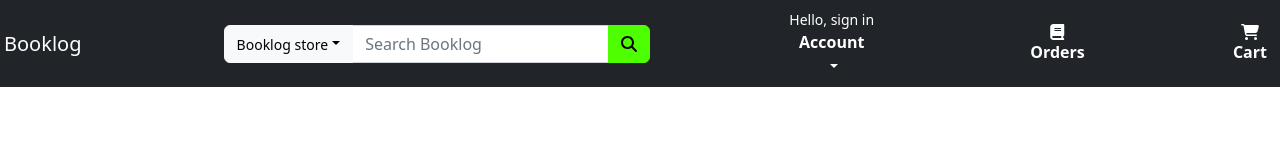
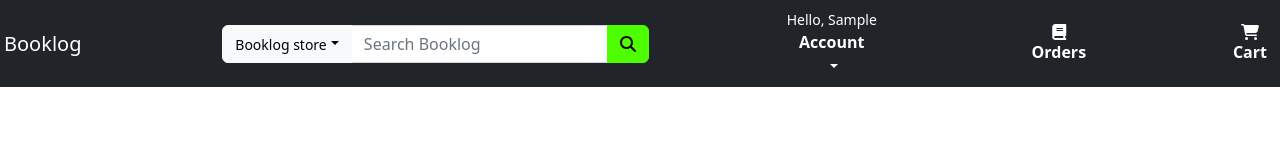
Before and after one commit to AllisonOge/booklog-app, a React (Create React App) app: page /signin in a window 1280 px wide. Shown: the top 160 px of the page. Built offline with nearby package versions, Linux system fonts and the light colour scheme; no server answers; sample sign-in values are in the browser's storage.

Commit message:
added navigation component

```diff
--- a/src/components/Navigation.js
+++ b/src/components/Navigation.js
@@ -1,54 +1,127 @@
-import { faBook, faCartShopping, faSearch } from "@fortawesome/free-solid-svg-icons";
+import { Link, Navigate } from "react-router-dom";
+import {
+  faBook,
+  faCartShopping,
+  faSearch,
+} from "@fortawesome/free-solid-svg-icons";
 import { FontAwesomeIcon } from "@fortawesome/react-fontawesome";
+import { useAuthState } from "react-firebase-hooks/auth";
+import { auth } from "../firebase-config";
 
 const Navigation = () => {
+  const [user, loading, error] = useAuthState(auth);
+
+  const showStoreDropDown = () => {
+    const bookStore = document.getElementById("bookstore");
+    let classList = bookStore.classList;
+
+    if (Array.from(classList).filter((c) => c == "show").length == 0)
+      classList.add("show");
+
+    classList = bookStore.nextElementSibling.classList;
+    if (Array.from(classList).filter((c) => c == "show").length == 0) {
+      classList.add("show");
+      bookStore.nextElementSibling.setAttribute(
+        "style",
+        "position: absolute; inset: 0px auto auto 0px; margin: 0px; transform: translate(0px, 20px);"
+      );
+    }
+  };
+  const removeStoreDropDown = () => {
+    const bookStore = document.getElementById("bookstore");
+    let classList = bookStore.classList;
+
+    if (!(Array.from(classList).filter((c) => c == "show").length == 0)) {
+      classList.remove("show");
+    }
+
+    classList = bookStore.nextElementSibling.classList;
+    if (!(Array.from(classList).filter((c) => c == "show").length == 0)) {
+      classList.remove("show");
+      bookStore.removeAttribute("style");
+    }
+  };
+
+  // FIXME: use mouse enter and leave events
+  const handleClick2 = () => {
+    const user = document.getElementById("user");
+
+    const classList1 = user.classList;
+    if (Array.from(classList1).filter((c) => c == "show").length == 0)
+      classList1.add("show");
+    else classList1.remove("show");
+
+    const classList2 = user.nextElementSibling.classList;
+    if (Array.from(classList2).filter((c) => c == "show").length == 0) {
+      classList2.add("show");
+      user.nextElementSibling.setAttribute(
+        "style",
+        "position: absolute; inset: 0px auto auto 0px; margin: 0px; transform: translate(0px, 50px);"
+      );
+    } else {
+      classList2.remove("show");
+      user.removeAttribute("style");
+    }
+  };
+
+  const signOut = () => {
+    user.signOut();
+    const navigate = Navigate();
+    navigate("/signin");
+  };
+
   return (
     <header className="container-fluid">
       <main className="row">
         <nav className="navbar bg-dark navbar-dark justify-content-around justify-content-md-between flex-nowrap">
           {/* <!--       logo --> */}
-          <a href="#" className="d-none d-md-block navbar-brand ms-1">
+          <Link to="" className="d-none d-md-block navbar-brand ms-1">
             Booklog
-          </a>
+          </Link>
           {/* <!--       search form --> */}
-          <form className="d-flex mx-1" role="search">
+          <form className="d-flex mx-1">
             <div className="input-group">
-              <button className="input-group-text btn btn-light">
+              <button
+                type="button"
+                className="input-group-text btn btn-light"
+                onMouseEnter={showStoreDropDown}
+                onMouseLeave={removeStoreDropDown}
+              >
                 <li className="nav-link dropdown">
-                  <a
-                    href="#"
+                  <Link
+                    id="bookstore"
                     className="nav-link dropdown-toggle"
                     role="button"
                     data-bs-toggle="dropdown"
                     aria-expanded="false"
                   >
                     <small>Booklog store</small>
-                  </a>
+                  </Link>
                   <ul className="dropdown-menu">
                     <li className="dropdown-item">
-                      <a href="#" className="nav-link">
+                      <Link to="" className="nav-link">
                         Category 1
-                      </a>
+                      </Link>
                     </li>
                     <li className="dropdown-item">
-                      <a href="#" className="nav-link">
+                      <Link to="" className="nav-link">
                         Category 2
-                      </a>
+                      </Link>
                     </li>
                     <li className="dropdown-item">
-                      <a href="#" className="nav-link">
+                      <Link to="" className="nav-link">
                         Category 3
-                      </a>
+                      </Link>
                     </li>
                     <li className="dropdown-item">
-                      <a href="#" className="nav-link">
+                      <Link to="" className="nav-link">
                         Category 4
-                      </a>
+                      </Link>
                     </li>
                     <li className="dropdown-item">
-                      <a href="#" className="nav-link">
+                      <Link to="" className="nav-link">
                         Category 5
-                      </a>
+                      </Link>
                     </li>
                   </ul>
                 </li>
@@ -68,34 +141,49 @@
             </div>
           </form>
           {/* <!--       user account --> */}
-          <button className="d-none d-md-block btn btn-dark dropdown py-0 me-2">
-            <a
-              href="#"
+          <button
+            className="d-none d-md-block btn btn-dark dropdown py-0 me-2"
+            onMouseEnter={handleClick2}
+          >
+            <Link
+              id="user"
               className="nav-link dropdown-toggle"
               role="button"
               data-bs-toggle="dropdown"
               aria-expanded="false"
             >
               <div className="d-flex flex-column justify-content-center">
-                <small>Hello, sign in</small>
+                <small>
+                  Hello,{" "}
+                  {user && !loading
+                    ? user?.displayName
+                      ? user.displayName.split(" ")[0]
+                      : "User"
+                    : "sign in"}
+                </small>
                 <strong>Account</strong>
               </div>
-            </a>
+            </Link>
             <ul className="dropdown-menu">
               <li className="dropdown-item">
-                <a href="#" className="nav-link">
+                <Link to="" className="nav-link">
                   Account
-                </a>
+                </Link>
               </li>
               <li className="dropdown-item">
-                <a href="#" className="nav-link">
+                <Link to="" className="nav-link">
                   Orders
-                </a>
+                </Link>
               </li>
               <li className="dropdown-item">
-                <a href="#" className="nav-link">
+                <Link to="" className="nav-link">
                   Library
-                </a>
+                </Link>
+              </li>
+              <li className="dropdown-item">
+                <Link to="" className="nav-link" onClick={signOut}>
+                  Sign Out
+                </Link>
               </li>
             </ul>
           </button>
@@ -109,7 +197,7 @@
           {/* <!--       carts --> */}
           <button className="btn btn-dark me2 d-none d-md-block">
             <div className="d-flex flex-column justify-content-center">
-                <FontAwesomeIcon icon={faCartShopping} />
+              <FontAwesomeIcon icon={faCartShopping} />
               <strong>Cart</strong>
             </div>
           </button>
```
